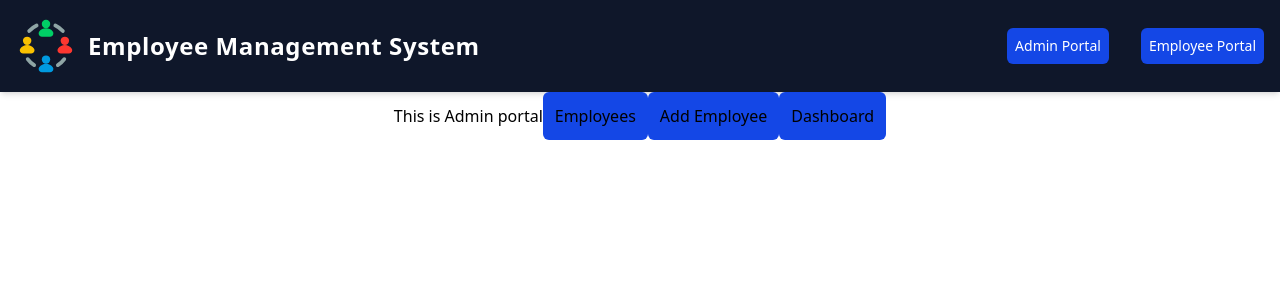
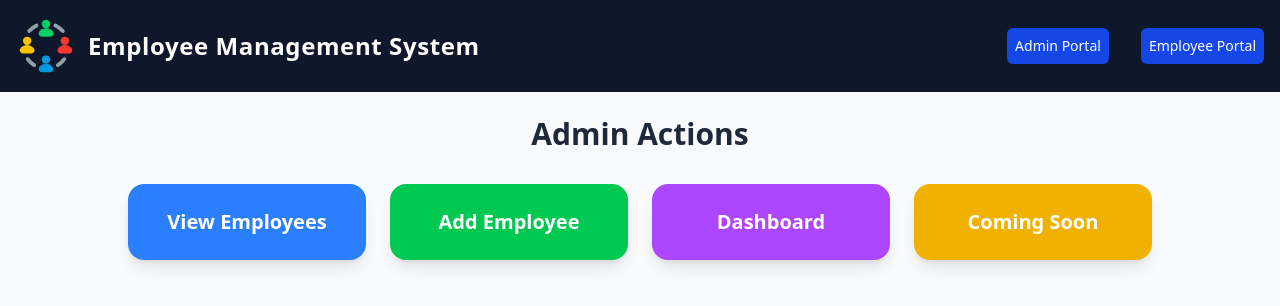
Before and after one commit to Atharva759/Employee-Management-System, a React (Vite) app in the folder Frontend/: page /adminportal in a window 1280 px wide. Shown: the top 306 px of the page. Built offline with nearby package versions, Linux system fonts and the light colour scheme; no server answers.

Commit message:
admin-fix

```diff
--- a/Frontend/src/pages/AdminPortal.jsx
+++ b/Frontend/src/pages/AdminPortal.jsx
@@ -2,19 +2,35 @@ import React from 'react'
 import { Link } from 'react-router-dom'
 
 const AdminPortal = () => {
+    const actions = [
+    { title: "View Employees", link: "/employees", color: "bg-blue-500" },
+    { title: "Add Employee", link: "/add", color: "bg-green-500" },
+    { title: "Dashboard", link: "/dashboard", color: "bg-purple-500" },
+    { title: "Coming Soon", link: "/", color: "bg-yellow-500" },
+  ];
   return (
-    <div className="flex justify-center items-center">
-      This is Admin portal
-      <br />
-      <Link to="/employees" className=" transition p-3 bg-blue-700 rounded-md">
-            Employees
-          </Link>
-          <Link to="/add" className=" transition p-3 bg-blue-700 rounded-md">
-            Add Employee
-          </Link>
-          <Link to="/dashboard" className="transition p-3 bg-blue-700 rounded-md">
-            Dashboard
-          </Link>
+    <div className="min-h-screen bg-gray-50 p-6">
+      <div className="max-w-5xl mx-auto">
+        {/* Header */}
+        <h1 className="text-3xl font-bold text-gray-800 mb-8 text-center">
+          Admin Actions
+        </h1>
+
+
+        <div className="grid gap-6 sm:grid-cols-2 lg:grid-cols-4">
+          {actions.map((action, idx) => (
+            <Link
+              key={idx}
+              to={action.link}
+              className={`${action.color} text-white rounded-2xl shadow-lg p-6 hover:opacity-90 transition duration-300`}
+            >
+              <div className="text-center">
+                <h2 className="text-xl font-semibold">{action.title}</h2>
+              </div>
+            </Link>
+          ))}
+        </div>
+      </div>
     </div>
   )
 }
```
